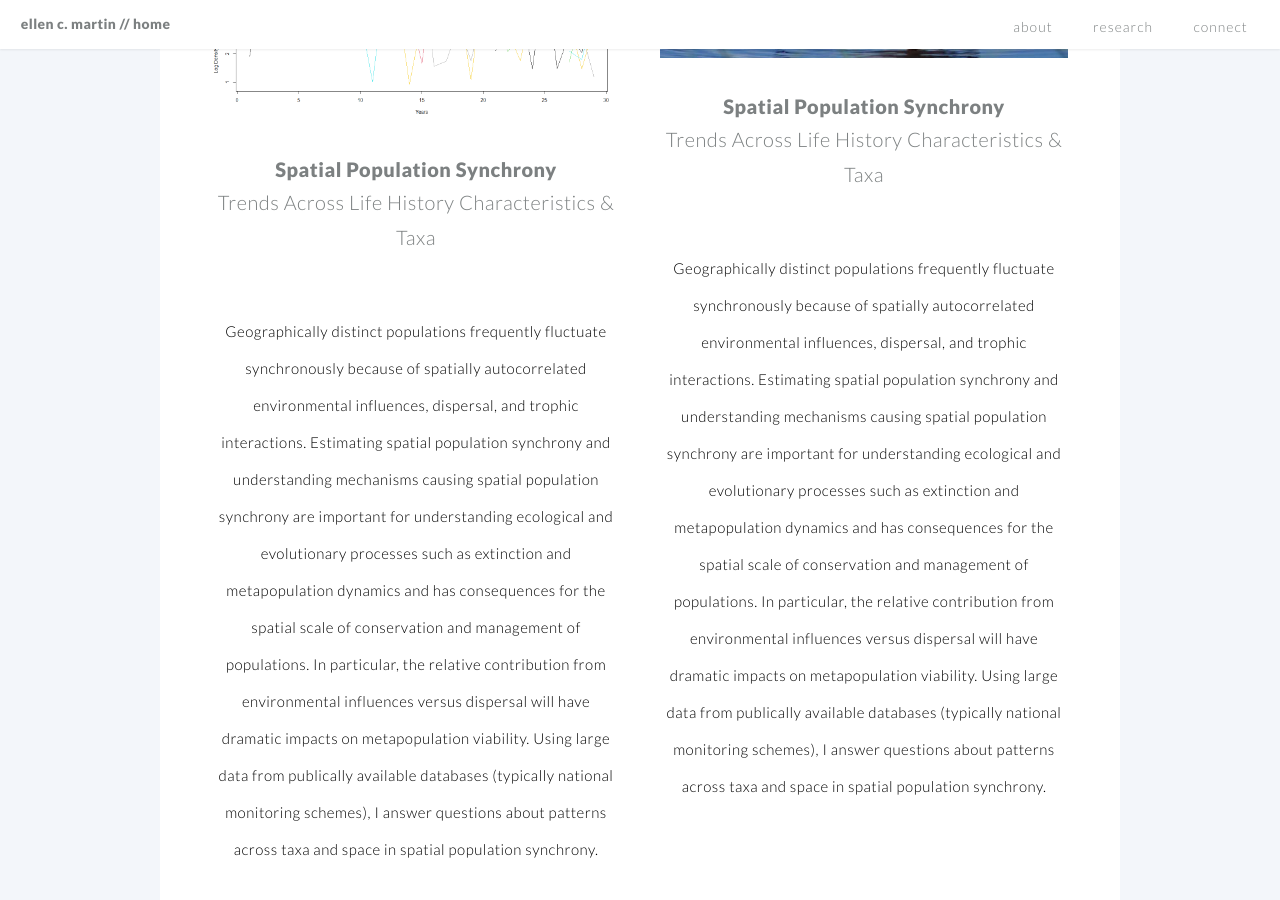
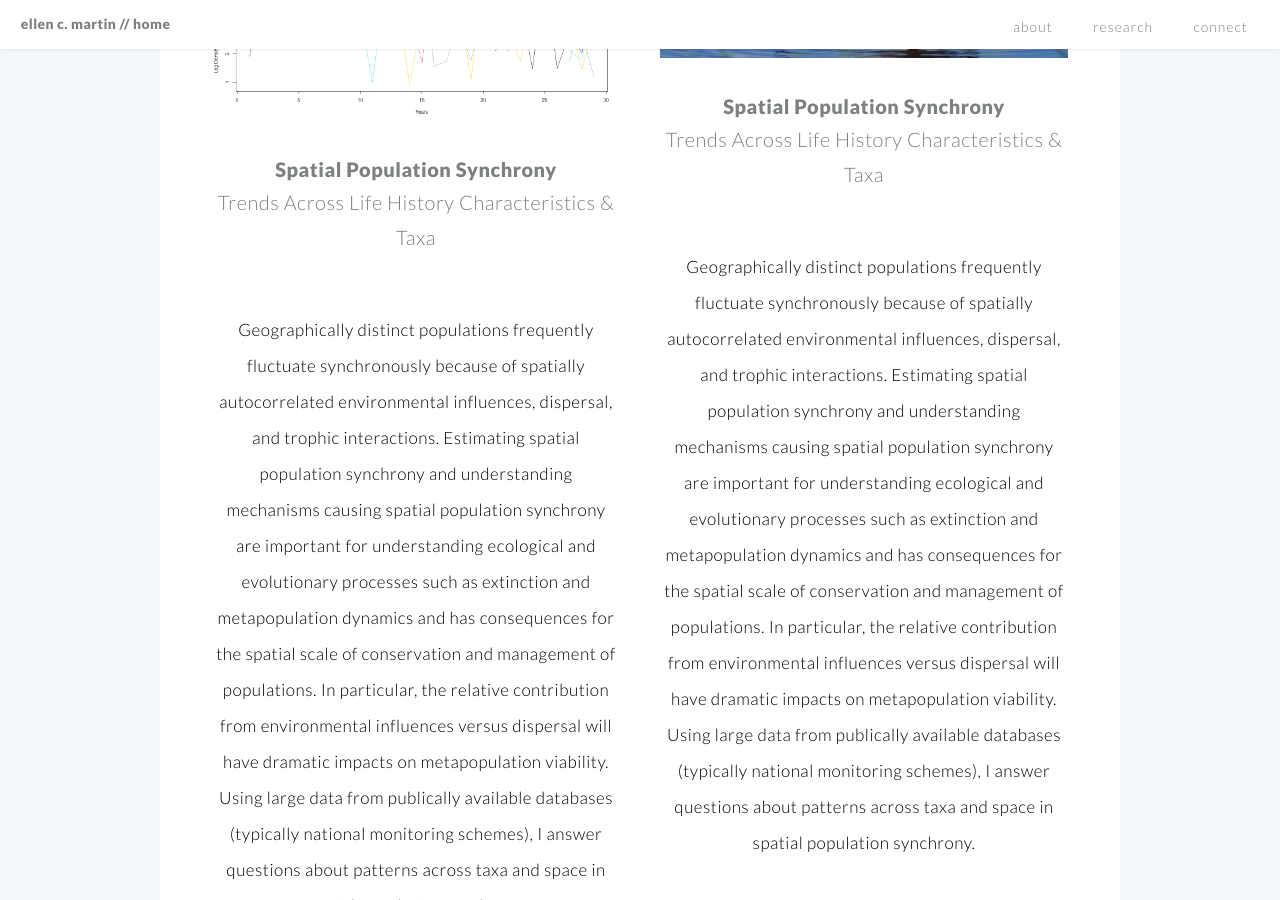
Before and after one commit to EllenCMartin/EllenCMartin.github.io, a Jekyll site: the page built from index.md, in a window 1280 px wide and 900 px high, scrolled down 3414 px. Built offline with Jekyll 4.4.1, drawn with Linux system fonts in a browser that asks for light colours.

Commit message:
Update phd1.html

```diff
--- a/_includes/phd1.html
+++ b/_includes/phd1.html
@@ -1,6 +1,6 @@
 <h1><a href="#">Spatial Population Synchrony</a></h1>
 <h2>Trends Across Life History Characteristics & Taxa<h2>
-<p><span style="color:black; text-align:left; font-size:0.75em;">
+<p><span style="color:black; text-align:left; font-size:0.85em;">
 <br>Geographically distinct populations frequently fluctuate synchronously because of spatially autocorrelated environmental influences, dispersal, and trophic interactions.
 Estimating spatial population synchrony and understanding mechanisms causing spatial population synchrony are important for understanding ecological and evolutionary processes such as extinction and metapopulation dynamics and has consequences for the spatial scale of conservation and management of populations. In particular, the relative contribution from environmental influences versus dispersal will have dramatic impacts on metapopulation viability.
 Using large data from publically available databases (typically national monitoring schemes), I answer questions about patterns across taxa and space in spatial population synchrony.
```
